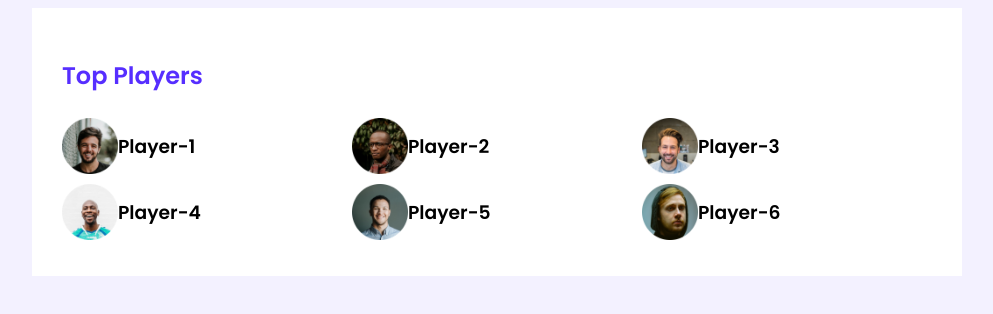
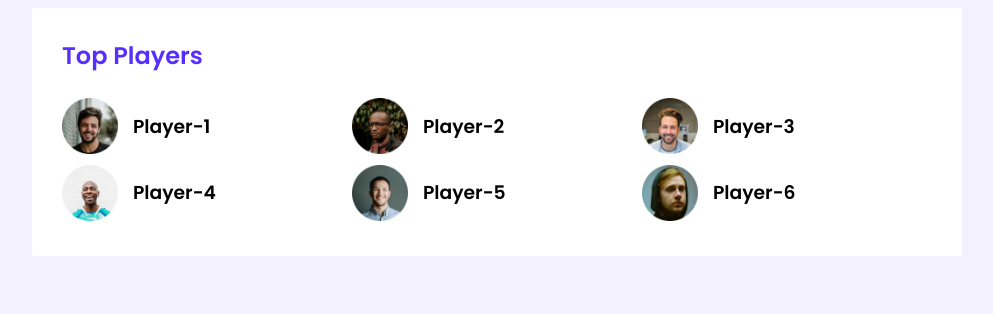
Before and after one commit to Parvezofficial/Leader-Board-CSS3, a plain HTML site: page index.html in a window 1280 px wide. Shown: the whole page, without its empty margins (143-1136 px from the left). Drawn offline with Linux system fonts and the light colour scheme.

Commit message:
some changes

```diff
--- a/Style/style.css
+++ b/Style/style.css
@@ -19,6 +19,7 @@ main {
 /* top player section start  */
 #section-title {
   color: #562eff;
+  margin-top: 0px;
 }
 .players {
   display: grid;
@@ -31,3 +32,7 @@ main {
 .player img {
   width: 56px;
 }
+.player-name {
+  margin-left: 15px;
+}
+@media (max-width: 992px);
--- a/index.html
+++ b/index.html
@@ -25,27 +25,27 @@
                 <div class="players">
                     <div class="player">
                         <img src="images/players/player-1.png" alt="">
-                        <h3>Player-1</h3>
+                        <h3 class="player-name">Player-1</h3>
                     </div>
                     <div class="player">
                         <img src="images/players/player-2.png" alt="">
-                        <h3>Player-2</h3>
+                        <h3 class="player-name">Player-2</h3>
                     </div>
                     <div class="player">
                         <img src="images/players/player-3.png" alt="">
-                        <h3>Player-3</h3>
+                        <h3 class="player-name">Player-3</h3>
                     </div>
                     <div class="player">
                         <img src="images/players/player-4.png" alt="">
-                        <h3>Player-4</h3>
+                        <h3 class="player-name">Player-4</h3>
                     </div>
                     <div class="player">
                         <img src="images/players/player-5.png" alt="">
-                        <h3>Player-5</h3>
+                        <h3 class="player-name">Player-5</h3>
                     </div>
                     <div class="player">
                         <img src="images/players/player-6.png" alt="">
-                        <h3>Player-6</h3>
+                        <h3 class="player-name">Player-6</h3>
                     </div>
                 </div>
             </div>
```
